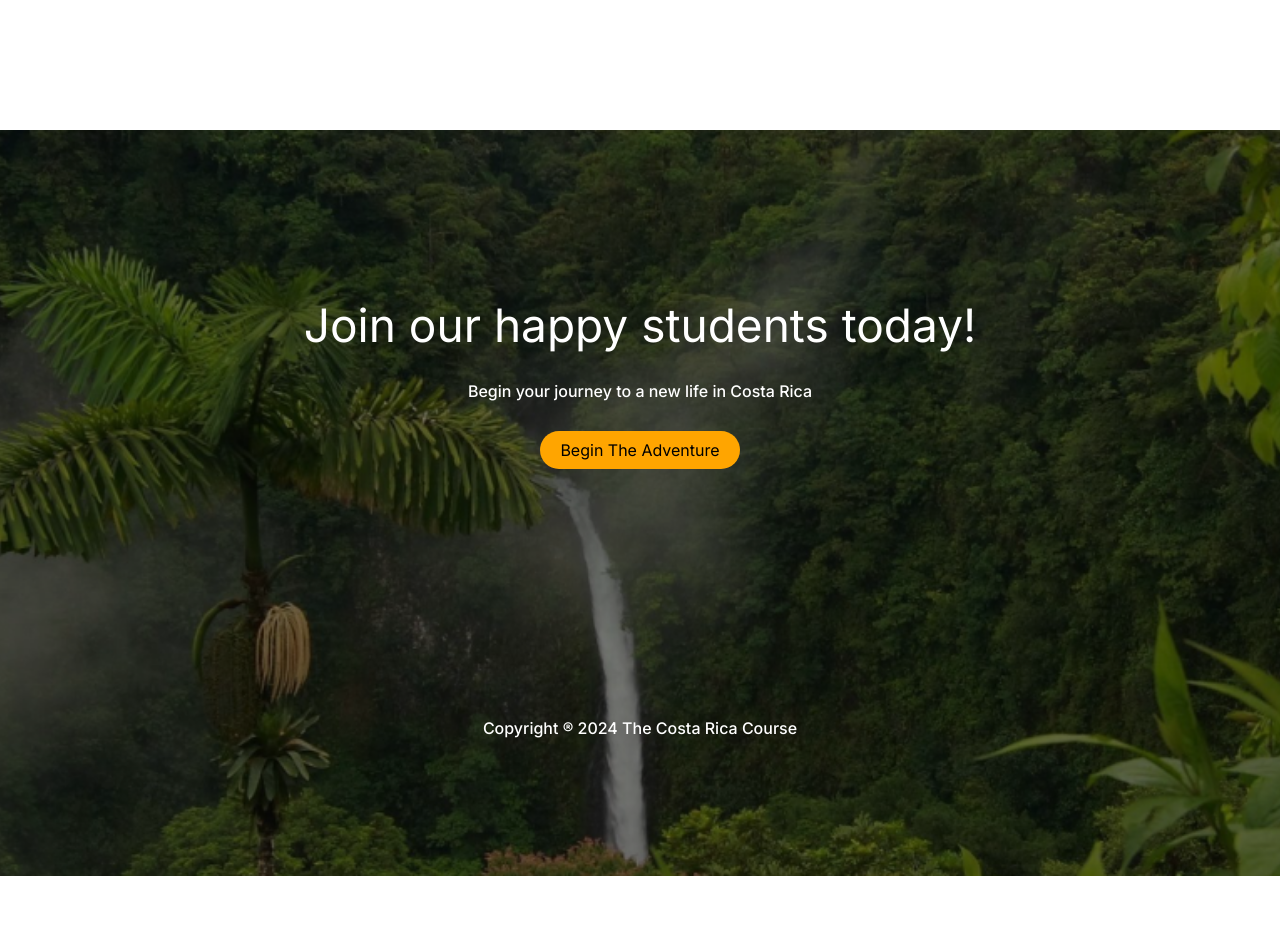
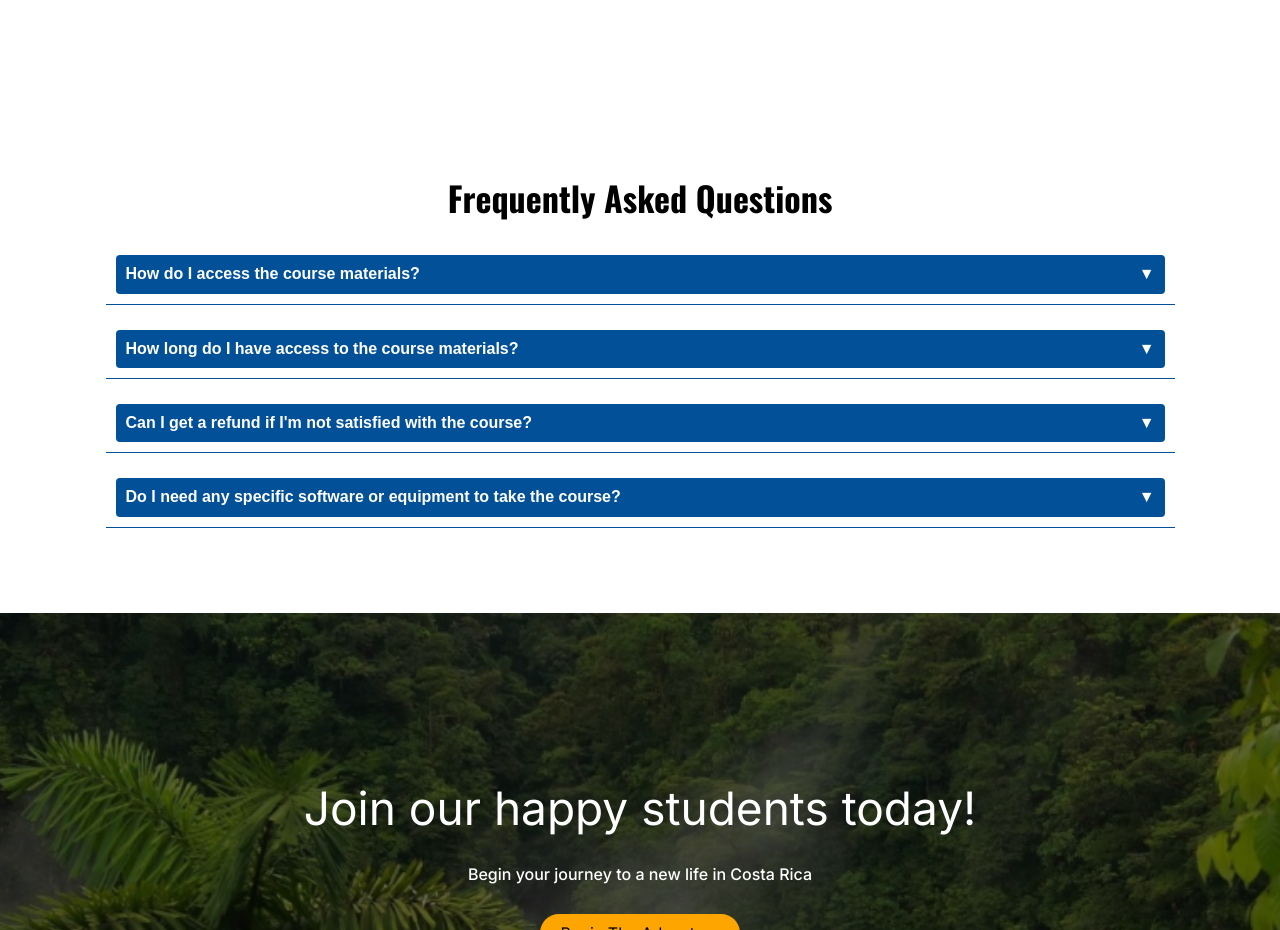
Before and after one commit to BrianKendalBucek/costa-rica-course, a Next.js app in the folder costa-rica-course/: page /contact in a window 1280 px wide. Shown: the part 1080-2010 px from the top of the page. Before the commit the page ends 1956 px from the top, so only its background shows below. Built offline with nearby package versions, Linux system fonts and the light colour scheme.

Commit message:
frequently asked questions component complete

```diff
--- a/costa-rica-course/src/app/contact/page.tsx
+++ b/costa-rica-course/src/app/contact/page.tsx
@@ -3,6 +3,7 @@
 import React, { useState, FormEvent } from "react";
 import styles from "./contact.module.scss";
 import { Hero } from "@/components/Hero";
+import FAQ from "@/components/FAQ";
 
 const ContactPage: React.FC = () => {
   const [formData, setFormData] = useState({
@@ -88,6 +89,7 @@ const ContactPage: React.FC = () => {
           </button>
         </form>
       </section>
+      <FAQ />
     </main>
   );
 };
--- a/costa-rica-course/src/app/login/page.tsx
+++ b/costa-rica-course/src/app/login/page.tsx
@@ -69,7 +69,6 @@ const LoginPage = () => {
               />
             </div>
             <div className={styles.rememberForgotContainer}>
-              {/* <div className={styles.remember}></div> */}
               <ToggleSwitch
                 label="Remember me"
                 onToggle={handleToggle}
--- /dev/null
+++ b/costa-rica-course/src/components/FAQ.module.scss
@@ -0,0 +1,74 @@
+// Define common variables and mixins
+$primary-color: #025198;
+$secondary-color: #025198;
+$font-family: 'Arial', sans-serif;
+
+@mixin transition-effect($property, $duration: 0.3s, $timing: ease-in-out) {
+  transition: $property $duration $timing;
+}
+
+// Styling for the FAQ container
+.faqContainer {
+  max-width: 1069px;
+  margin: 50px auto;
+  padding: 20px;
+  border-radius: 5px;
+
+  h2 {
+    text-align: center;
+  }
+}
+
+.faqItems {
+  margin-top: 20px;
+}
+
+// Styling for each FAQ item
+.faqItem {
+  margin-bottom: 15px;
+  border-bottom: 1px solid $secondary-color;
+  padding: 10px;
+
+  // Expanded state for the FAQ item
+  &.expanded {
+    background: lighten($secondary-color, 45%);
+    // border-left: 4px solid $primary-color;
+  }
+}
+
+// Styling for the question section
+.faqQuestion {
+  display: flex;
+  justify-content: space-between;
+  align-items: center;
+  cursor: pointer;
+  font-weight: bold;
+  font-family: $font-family;
+  padding: 10px;
+  background: $primary-color;
+  color: #fff;
+  border-radius: 4px;
+
+  @include transition-effect(all);
+
+  &:hover {
+    background: darken($primary-color, 10%);
+  }
+}
+
+// Styling for the answer section
+.faqAnswer {
+  padding: 10px 20px;
+  background: #fafafa;
+  font-family: $font-family;
+  line-height: 1.5;
+  color: #333;
+
+  @include transition-effect(opacity, 0.2s);
+  opacity: 0;
+
+  // Show answer when expanded
+  .expanded & {
+    opacity: 1;
+  }
+}
--- /dev/null
+++ b/costa-rica-course/src/components/FAQ.tsx
@@ -0,0 +1,53 @@
+import React, { useState } from "react";
+import styles from "./FAQ.module.scss"; // Import the SASS module
+import { faqItems } from "@/constants/constants";
+
+// Define the interface for each FAQ item
+// interface FAQItem {
+//   question: string;
+//   answer: string;
+// }
+
+// Props interface for the FAQ component
+// interface FAQProps {
+//   items: FAQItem[];
+// }
+
+const FAQ = () => {
+  // State to track which question is currently expanded
+  const [expandedIndex, setExpandedIndex] = useState<number | null>(null);
+
+  // Toggle the expanded state of the selected question
+  const toggleQuestion = (index: number) => {
+    setExpandedIndex((prevIndex) => (prevIndex === index ? null : index));
+  };
+
+  return (
+    <div className={styles.faqContainer}>
+      <h2>Frequently Asked Questions</h2>
+      <div className={styles.faqItems}>
+        {faqItems.map((item, index) => (
+          <div
+            key={index}
+            className={`${styles.faqItem} ${expandedIndex === index ? styles.expanded : ""}`}
+          >
+            {/* Question Section */}
+            <div
+              onClick={() => toggleQuestion(index)}
+              className={styles.faqQuestion}
+            >
+              <span>{item.question}</span>
+              <span>{expandedIndex === index ? "▲" : "▼"}</span>
+            </div>
+            {/* Answer Section */}
+            {expandedIndex === index && (
+              <div className={styles.faqAnswer}>{item.answer}</div>
+            )}
+          </div>
+        ))}
+      </div>
+    </div>
+  );
+};
+
+export default FAQ;
--- a/costa-rica-course/src/constants/constants.ts
+++ b/costa-rica-course/src/constants/constants.ts
@@ -154,3 +154,22 @@ export const courseData = [
   },
   // Add more courses as needed
 ];
+
+export const faqItems = [
+  {
+    question: "How do I access the course materials?",
+    answer: "Once enrolled, you can access all course materials through our online learning platform, available 24/7, allowing you to learn at your own pace and convenience.",
+  },
+  {
+    question: "How long do I have access to the course materials?",
+    answer: "You will have lifetime access to the course materials once you are enrolled.",
+  },
+  {
+    question: "Can I get a refund if I'm not satisfied with the course?",
+    answer: "Yes, we offer a 30-day money-back guarantee. If you are not satisfied, contact us within 30 days for a full refund.",
+  },
+  {
+    question: "Do I need any specific software or equipment to take the course?",
+    answer: "No specific software or equipment is required. You can access the course materials from any device with internet access.",
+  },
+];
```
